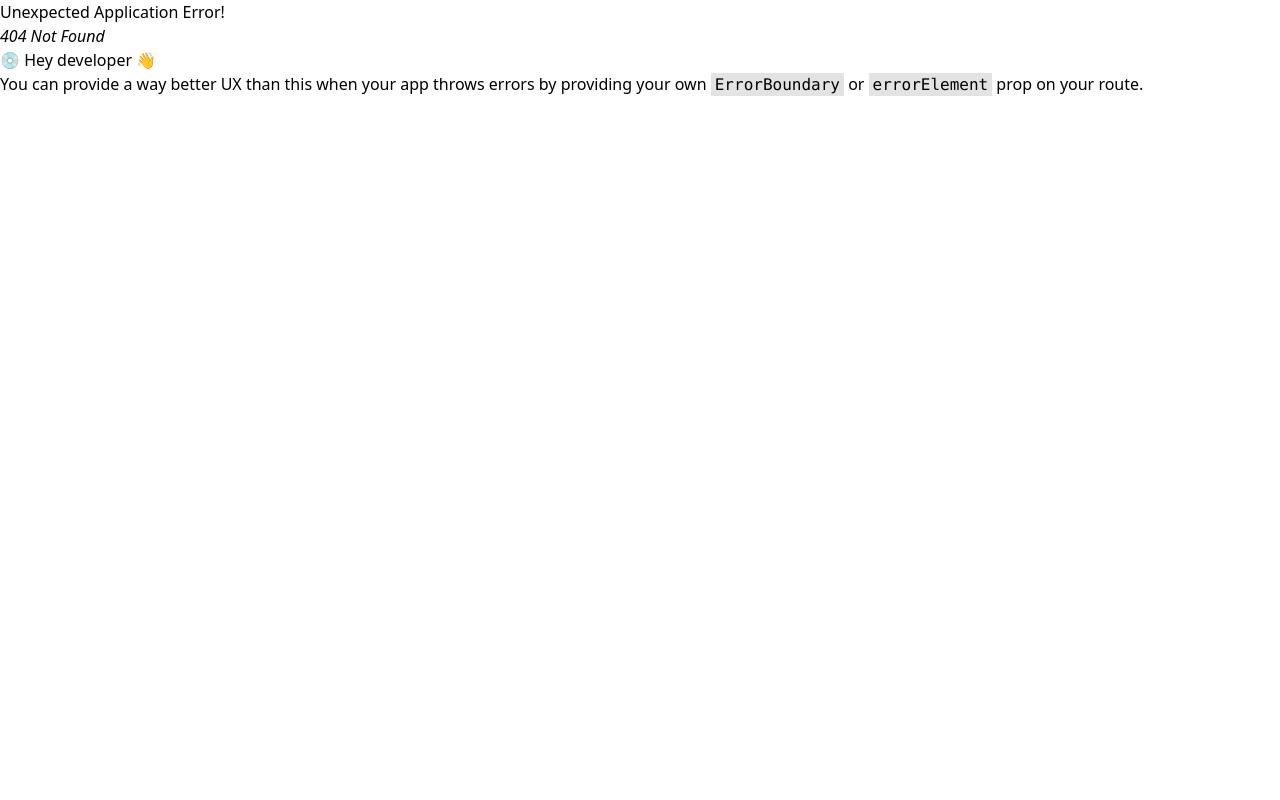
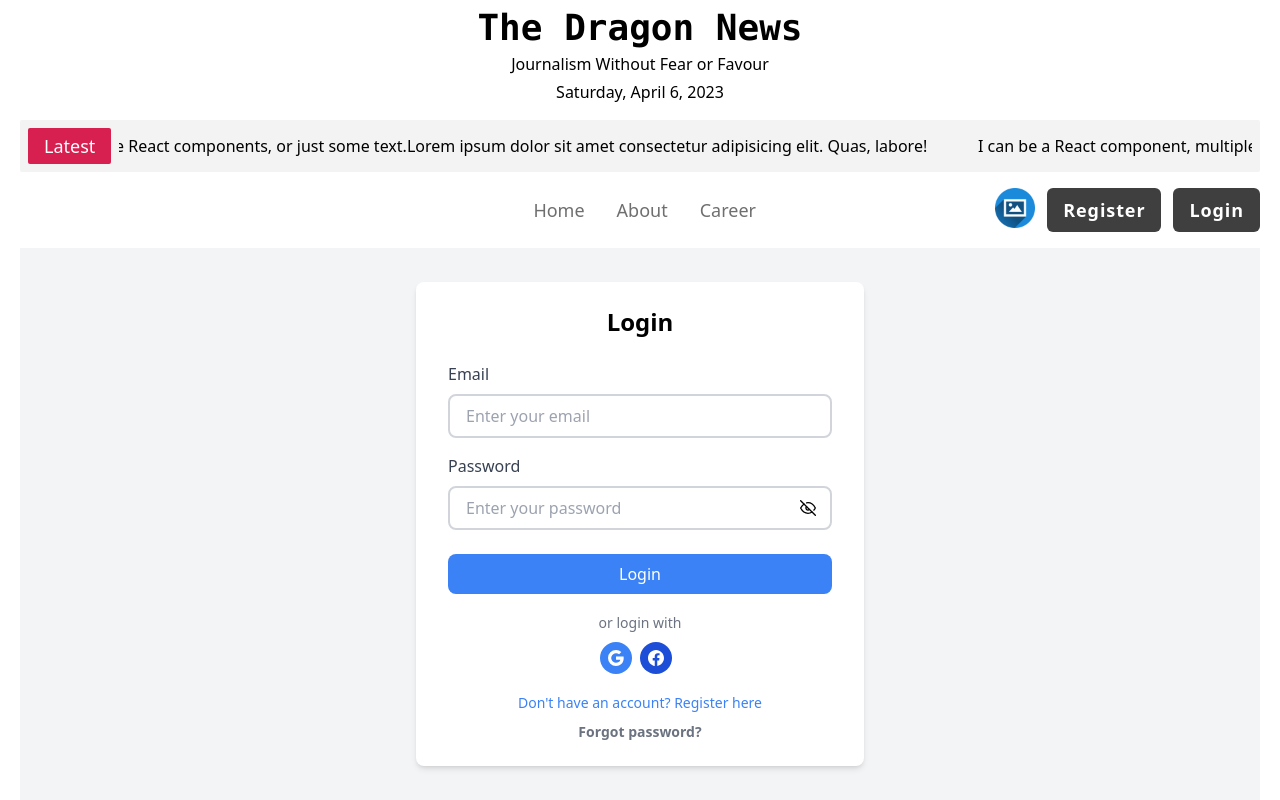
Before and after one commit to Bulbulahmed10/new-dragon-firebase-react, a React (Vite) app in the folder client/: page /login in a window 1280 px wide. Before the commit this address had no page. Built offline with nearby package versions, Linux system fonts and the light colour scheme.

Commit message:
create login and register page and fix some style

```diff
--- a/client/package.json
+++ b/client/package.json
@@ -14,6 +14,7 @@
     "react": "^18.2.0",
     "react-dom": "^18.2.0",
     "react-fast-marquee": "^1.5.2",
+    "react-hot-toast": "^2.4.1",
     "react-icons": "^4.8.0",
     "react-rating": "^2.0.5",
     "react-router-dom": "^6.10.0",
--- /dev/null
+++ b/client/src/components/Form/LoginRegisterForm.jsx
@@ -0,0 +1,167 @@
+import React, { useState } from "react";
+import { VscSignIn } from "react-icons/vsc";
+import { FiEye, FiEyeOff } from "react-icons/fi";
+import { useNavigate } from "react-router-dom";
+// import { AuthContext } from "../../providers/AuthProviders";
+// import { toast } from "react-hot-toast";
+// import firebaseErrorEdit from "../../utilities/firebaseErrorEdit";
+const toastConfig = {
+  style: {
+    borderRadius: "10px",
+    background: "#333",
+    color: "#fff",
+    textAlign: "center",
+  },
+  duration: 5000,
+};
+
+const LoginRegisterForm = ({
+  title,
+  authSystemName,
+  ExtraLoginComponent,
+  ExtraRegisterComponent,
+  isRegistration,
+}) => {
+  // const { createUser, setUser, verifyEmail, logInUser } =
+  //   useContext(AuthContext);
+  const [showPassword, setShowPassword] = useState(false);
+  const [password, setPassword] = useState("");
+  const [isLoading, setIsLoading] = useState(false);
+  const navigate = useNavigate();
+
+  const handlePasswordToggle = () => {
+    setShowPassword(!showPassword);
+  };
+
+  // const handlePasswordChange = (e) => {
+  //   setPassword(e.target.value);
+  // };
+
+  // const handleSubmit = async (e) => {
+  //   e.preventDefault();
+  //   const email = e.target.email.value;
+  //   const password = e.target.password.value;
+  //   if (isRegistration) {
+  //     try {
+  //       setIsLoading(true);
+  //       const result = await createUser(email, password);
+  //       const registeredUser = await result.user;
+  //       try {
+  //         const verifyResult = await verifyEmail(registeredUser);
+  //         toast.success("Email verification link send your email", toastConfig);
+  //       } catch (verifyError) {
+  //         setIsLoading(false);
+  //       }
+  //       navigate("/login");
+  //       setIsLoading(false);
+  //     } catch (err) {
+  //       setIsLoading(false);
+  //       const firebaseNotification = firebaseErrorEdit(err);
+  //       toast.error(firebaseNotification, toastConfig);
+  //     }
+  //   } else {
+  //     try {
+  //       setIsLoading(true);
+  //       const loginResult = await logInUser(email, password);
+  //       const loggedUser = loginResult.user;
+  //       if (loggedUser.emailVerified) {
+  //         setUser(loggedUser);
+  //         toast.success("Login Successful", toastConfig);
+  //         navigate("/user");
+  //       } else {
+  //         setIsLoading(false);
+  //         toast.error("Please verify your email", toastConfig);
+  //       }
+  //       setIsLoading(false);
+  //     } catch (loginError) {
+  //       setIsLoading(false);
+  //       console.log(loginError);
+  //       const firebaseNotification = firebaseErrorEdit(loginError);
+  //       toast.error(firebaseNotification, toastConfig);
+  //     }
+  //   }
+  // };
+
+  return (
+    <div className="flex items-center justify-center h-[calc(100vh-248px)] bg-gray-100 mt-4">
+      <div className="w-full max-w-md">
+        <form
+          // onSubmit={handleSubmit}
+          className="bg-white shadow-md rounded-lg px-8 py-6 my-6">
+          <h2 className="text-2xl font-bold mb-6 text-center"> {title} </h2>
+          <div className="mb-4">
+            <label
+              htmlFor="email"
+              className="block text-gray-700 font-medium mb-2">
+              Email
+            </label>
+            <div className="relative">
+              <input
+                type="email"
+                id="email"
+                name="email"
+                className="w-full border-gray-300 border-2 focus:outline-none focus:ring-2 focus:ring-blue-500 rounded-lg py-2 px-4"
+                placeholder="Enter your email"
+              />
+            </div>
+          </div>
+          <div className="mb-6">
+            <label
+              htmlFor="password"
+              className="block text-gray-700 font-medium mb-2">
+              Password
+            </label>
+            <div className="relative">
+              <input
+                type={showPassword ? "text" : "password"}
+                id="password"
+                name="password"
+                className="w-full border-gray-300 border-2 focus:outline-none focus:ring-2 focus:ring-blue-500 rounded-lg py-2 px-4"
+                placeholder="Enter your password"
+                // value={password}
+                // onChange={handlePasswordChange}
+              />
+              <div
+                className="absolute top-1/2 right-4 transform -translate-y-1/2 cursor-pointer"
+                onClick={handlePasswordToggle}>
+                  {
+                    showPassword ? <FiEye /> : <FiEyeOff />
+                  }
+              </div>
+            </div>
+          </div>
+          <button
+            type="submit"
+            className="w-full h-10 bg-blue-500 hover:bg-blue-600 text-white font-medium py-2 px-4 rounded-lg transition duration-300 ">
+            {isLoading ? (
+              <svg
+                aria-hidden="true"
+                className="w-6 h-6 mx-auto  text-gray-200 animate-spin dark:text-gray-600 fill-blue-600"
+                viewBox="0 0 100 101"
+                fill="none"
+                xmlns="http://www.w3.org/2000/svg">
+                <path
+                  d="M100 50.5908C100 78.2051 77.6142 100.591 50 100.591C22.3858 100.591 0 78.2051 0 50.5908C0 22.9766 22.3858 0.59082 50 0.59082C77.6142 0.59082 100 22.9766 100 50.5908ZM9.08144 50.5908C9.08144 73.1895 27.4013 91.5094 50 91.5094C72.5987 91.5094 90.9186 73.1895 90.9186 50.5908C90.9186 27.9921 72.5987 9.67226 50 9.67226C27.4013 9.67226 9.08144 27.9921 9.08144 50.5908Z"
+                  fill="currentColor"
+                />
+                <path
+                  d="M93.9676 39.0409C96.393 38.4038 97.8624 35.9116 97.0079 33.5539C95.2932 28.8227 92.871 24.3692 89.8167 20.348C85.8452 15.1192 80.8826 10.7238 75.2124 7.41289C69.5422 4.10194 63.2754 1.94025 56.7698 1.05124C51.7666 0.367541 46.6976 0.446843 41.7345 1.27873C39.2613 1.69328 37.813 4.19778 38.4501 6.62326C39.0873 9.04874 41.5694 10.4717 44.0505 10.1071C47.8511 9.54855 51.7191 9.52689 55.5402 10.0491C60.8642 10.7766 65.9928 12.5457 70.6331 15.2552C75.2735 17.9648 79.3347 21.5619 82.5849 25.841C84.9175 28.9121 86.7997 32.2913 88.1811 35.8758C89.083 38.2158 91.5421 39.6781 93.9676 39.0409Z"
+                  fill="currentFill"
+                />
+              </svg>
+            ) : (
+              <>
+                {authSystemName}
+              </>
+            )}
+          </button>
+          <form />
+          <div>{ExtraRegisterComponent}</div>
+          {ExtraLoginComponent}
+        </form>
+      </div>
+    </div>
+  );
+};
+
+export default LoginRegisterForm;
--- a/client/src/pages/login/Login.jsx
+++ b/client/src/pages/login/Login.jsx
@@ -1,9 +1,45 @@
-import React from 'react'
+import { BsFacebook, BsGoogle } from "react-icons/bs";
+import { Link } from "react-router-dom";
+import LoginRegisterForm from "../../components/Form/LoginRegisterForm";
+
+const ExtraLoginComponent = () => {
+  return (
+    <>
+      <div className="text-center mt-4">
+        <span className="text-gray-500 text-sm">or login with</span>
+      </div>
+      <div className="flex justify-center mt-2">
+        <button className="w-8 h-8 bg-blue-500 hover:bg-blue-600 text-white rounded-full flex items-center justify-center mr-2">
+          <span className="sr-only">Login with Google</span>
+          <BsGoogle />
+        </button>
+        <button className="w-8 h-8 bg-blue-700 hover:bg-blue-800 text-white rounded-full flex items-center justify-center mr-2">
+          <span className="sr-only">Login with Facebook</span>
+          <BsFacebook />
+        </button>
+      </div>
+      <div className="text-center mt-4">
+        <Link
+          to="/register"
+          className="text-blue-500 hover:text-blue-600 text-sm">
+          Don't have an account? Register here
+        </Link>
+      </div>
+      <p className="text-center mt-2 font-semibold text-sm text-gray-500 cursor-pointer hover:text-gray-600 ">
+        Forgot password?
+      </p>
+    </>
+  );
+};
 
 const Login = () => {
   return (
-    <div>Login</div>
-  )
-}
-
-export default Login
+    <LoginRegisterForm
+      title="Login"
+      authSystemName="Login"
+      ExtraLoginComponent={<ExtraLoginComponent />}
+      isRegistration={false}
+    />
+  );
+};
+export default Login;
--- a/client/src/pages/register/Register.jsx
+++ b/client/src/pages/register/Register.jsx
@@ -1,9 +1,27 @@
-import React from 'react'
+import { Link } from "react-router-dom";
+import LoginRegisterForm from "../../components/Form/LoginRegisterForm";
+
+
+const ExtraRegisterComponent = () => {
+  return (
+    <div className="text-center mt-4">
+      <Link to="/login" className="text-blue-500 hover:text-blue-600 text-sm">
+        Have an account? Login here
+      </Link>
+    </div>
+  );
+};
 
 const Register = () => {
   return (
-    <div>Register</div>
-  )
-}
-
-export default Register
+    <div>
+      <LoginRegisterForm
+        title="Register"
+        authSystemName="Register"
+        ExtraRegisterComponent={<ExtraRegisterComponent />}
+        isRegistration={true}
+      />
+    </div>
+  );
+};
+export default Register;
--- a/client/src/shared/navbar/Navbar.jsx
+++ b/client/src/shared/navbar/Navbar.jsx
@@ -1,19 +1,29 @@
 import React from "react";
 import noProfileImage from "../.././assets/no-profile.png";
 import ActiveLink from "./ActiveLink";
+import { Link } from "react-router-dom";
 const Navbar = () => {
   return (
-    <nav className="flex items-center justify-center mt-4 max-w-[1240px] m-auto ">
-      <div className="flex justify-center gap-8 w-full ">
-        <ActiveLink to="/">Home</ActiveLink>
-        <ActiveLink to="/about">About</ActiveLink>
-        <ActiveLink to="/career">Career</ActiveLink>
+    <nav className="flex items-center justify-between mt-4 w-full max-w-[1240px] m-auto ">
+      <div className="basis-4/5">
+        <div className="flex justify-end gap-8 mr-64">
+          <ActiveLink to="/">Home</ActiveLink>
+          <ActiveLink to="/about">About</ActiveLink>
+          <ActiveLink to="/career">Career</ActiveLink>
+        </div>
       </div>
-      <div className="flex gap-3 ml-auto mr-4">
-        <img className="w-10 h-10" src={noProfileImage} alt="" />
-        <button className="text-lg font-bold bg-[#403F3F] text-white px-6 tracking-wider">
-          Login
-        </button>
+      <div className="flex justify-end gap-3 basis-1/5">
+        <img className="w-10 h-10 cursor-pointer" src={noProfileImage} alt="" />
+        <Link to="/register">
+          <button className="text-lg font-bold bg-[#403F3F] text-white px-4 py-2 rounded-md tracking-wider">
+            Register
+          </button>
+        </Link>
+        <Link to="/login">
+          <button className="text-lg font-bold bg-[#403F3F] text-white px-4 py-2 rounded-md tracking-wider">
+            Login
+          </button>
+        </Link>
       </div>
     </nav>
   );
```
Also changed, not shown: client/src/routes/Main.jsx (+11 -1 lines), 1 other file (tests, documents, lock files or other folders).
